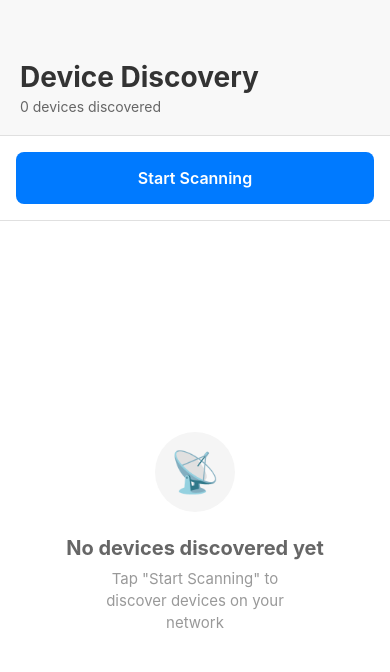
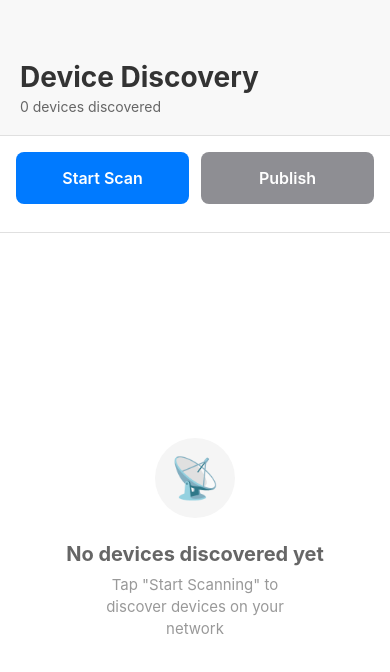
Before and after one commit to Tim-Alpha/dsm, a React Native app: screen / in a window 390 px wide. Shown: the top 672 px of the page. Built offline with nearby package versions, Linux system fonts and the light colour scheme.

Commit message:
feat: DeviceDiscovery component with publish/unpublish functionality for device discoverability

```diff
--- a/src/components/DeviceDiscovery/DeviceDiscovery.tsx
+++ b/src/components/DeviceDiscovery/DeviceDiscovery.tsx
@@ -2,17 +2,20 @@
  * DeviceDiscovery Component - Main component for device discovery functionality
  */
 
-import React, { useState, useEffect, useCallback } from 'react';
+import React, { useState, useEffect, useCallback, useRef } from 'react';
 import { View, Text, StyleSheet, TouchableOpacity, ActivityIndicator, Alert } from 'react-native';
 import { zeroconfService } from '../../services/zeroconf/ZeroconfService';
 import { deviceStore } from '../../stores/deviceStore';
 import { DiscoveredDevice } from '../../types/device';
+import { createSelfDevice } from '../../utils/deviceInfo';
 import DeviceList from '../DeviceList';
 
 const DeviceDiscovery: React.FC = () => {
   const [isScanning, setIsScanning] = useState(false);
+  const [isPublished, setIsPublished] = useState(false);
   const [devices, setDevices] = useState<DiscoveredDevice[]>([]);
   const [error, setError] = useState<string | null>(null);
+  const publishedServiceNameRef = useRef<string | null>(null);
 
   /**
    * Update devices list from store
@@ -52,6 +55,10 @@ const DeviceDiscovery: React.FC = () => {
     // Cleanup on unmount
     return () => {
       zeroconfService.stopScan();
+      // Unpublish if published
+      if (publishedServiceNameRef.current) {
+        zeroconfService.unpublishService(publishedServiceNameRef.current);
+      }
       zeroconfService.cleanup();
     };
   }, [updateDevices]);
@@ -83,6 +90,59 @@ const DeviceDiscovery: React.FC = () => {
   };
 
   /**
+   * Handle publish/unpublish toggle
+   */
+  const handleTogglePublish = () => {
+    if (isPublished) {
+      // Unpublish
+      if (publishedServiceNameRef.current) {
+        const success = zeroconfService.unpublishService(publishedServiceNameRef.current);
+        if (success) {
+          setIsPublished(false);
+          publishedServiceNameRef.current = null;
+        } else {
+          Alert.alert('Error', 'Failed to unpublish service');
+        }
+      }
+    } else {
+      // Publish
+      if (!zeroconfService.isReady()) {
+        Alert.alert(
+          'Not Available',
+          'Zeroconf is not initialized. Please rebuild the app to enable publishing.'
+        );
+        return;
+      }
+
+      const selfDevice = createSelfDevice();
+      const serviceName = selfDevice.name.replace(/\s+/g, '');
+
+      const success = zeroconfService.publishService(
+        'http',
+        'tcp',
+        'local.',
+        serviceName,
+        selfDevice.port,
+        selfDevice.txt || {}
+      );
+
+      if (success) {
+        setIsPublished(true);
+        publishedServiceNameRef.current = serviceName;
+        Alert.alert(
+          'Published!',
+          'Your device is now discoverable on the network. Other devices scanning will be able to see you.'
+        );
+      } else {
+        Alert.alert(
+          'Publish Failed',
+          'Failed to publish service. The native module may not be properly linked.'
+        );
+      }
+    }
+  };
+
+  /**
    * Handle device press
    */
   const handleDevicePress = (device: DiscoveredDevice) => {
@@ -103,20 +163,44 @@ const DeviceDiscovery: React.FC = () => {
       </View>
 
       <View style={styles.controls}>
+        <View style={styles.buttonRow}>
           <TouchableOpacity
-          style={[styles.button, isScanning && styles.buttonStop]}
+            style={[styles.button, styles.buttonHalf, isScanning && styles.buttonStop]}
             onPress={handleToggleScan}
             disabled={false}
           >
             {isScanning ? (
               <View style={styles.buttonContent}>
                 <ActivityIndicator size="small" color="#fff" style={styles.spinner} />
-              <Text style={styles.buttonText}>Stop Scanning</Text>
+                <Text style={styles.buttonText}>Stop Scan</Text>
               </View>
             ) : (
-            <Text style={styles.buttonText}>Start Scanning</Text>
+              <Text style={styles.buttonText}>Start Scan</Text>
             )}
           </TouchableOpacity>
+
+          <TouchableOpacity
+            style={[
+              styles.button,
+              styles.buttonHalf,
+              isPublished ? styles.buttonPublished : styles.buttonUnpublished,
+            ]}
+            onPress={handleTogglePublish}
+            disabled={false}
+          >
+            <Text style={styles.buttonText}>
+              {isPublished ? 'Unpublish' : 'Publish'}
+            </Text>
+          </TouchableOpacity>
+        </View>
+
+        {isPublished && (
+          <View style={styles.statusContainer}>
+            <Text style={styles.statusText}>
+              ✓ Your device is discoverable on the network
+            </Text>
+          </View>
+        )}
 
         {error && (
           <View style={styles.errorContainer}>
@@ -160,6 +244,11 @@ const styles = StyleSheet.create({
     borderBottomWidth: 1,
     borderBottomColor: '#e0e0e0',
   },
+  buttonRow: {
+    flexDirection: 'row',
+    marginBottom: 12,
+    gap: 12,
+  },
   button: {
     backgroundColor: '#007AFF',
     borderRadius: 8,
@@ -167,9 +256,22 @@ const styles = StyleSheet.create({
     alignItems: 'center',
     justifyContent: 'center',
     minHeight: 50,
+    flex: 1,
+  },
+  buttonHalf: {
+    flex: 1,
+  },
+  buttonSecond: {
+    marginLeft: 12,
   },
   buttonStop: {
     backgroundColor: '#FF3B30',
+  },
+  buttonPublished: {
+    backgroundColor: '#34C759',
+  },
+  buttonUnpublished: {
+    backgroundColor: '#8E8E93',
   },
   buttonContent: {
     flexDirection: 'row',
@@ -195,6 +297,20 @@ const styles = StyleSheet.create({
     color: '#C62828',
     fontSize: 14,
   },
+  statusContainer: {
+    marginTop: 8,
+    padding: 12,
+    backgroundColor: '#E8F5E9',
+    borderRadius: 8,
+    borderWidth: 1,
+    borderColor: '#C8E6C9',
+  },
+  statusText: {
+    color: '#2E7D32',
+    fontSize: 13,
+    fontWeight: '500',
+    textAlign: 'center',
+  },
   deviceListContainer: {
     flex: 1,
   },
```
Lines whose indentation alone changed are shown as unchanged.
